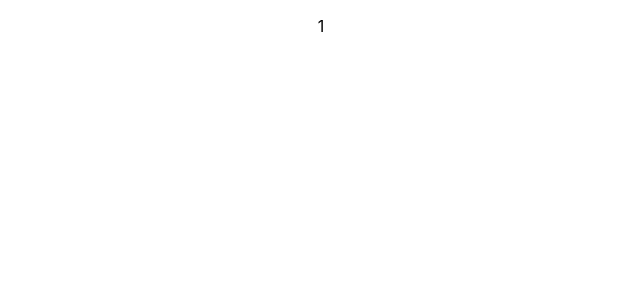
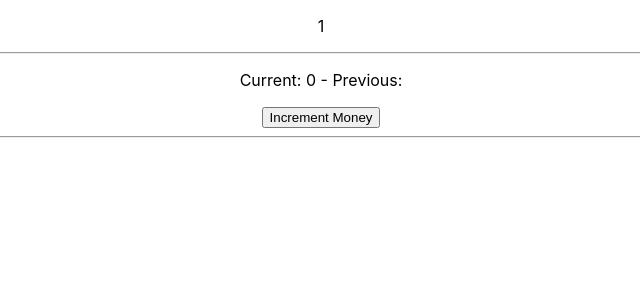
Before and after one commit to hongphuc5497/react-awesome-hooks, a React (Create React App) app: page / in a window 1280 px wide. Shown: the top 300 px of the page, without its empty margins (319-959 px from the left). Built offline with nearby package versions, Linux system fonts and the light colour scheme.

Commit message:
usePrevious

```diff
--- a/src/App.js
+++ b/src/App.js
@@ -1,12 +1,18 @@
 import React from 'react';
 import './App.css';
 
-import { TimerFiveSeconds } from './components';
+import { TimerFiveSeconds, MoneyCount } from './components';
 
 function App() {
   return (
     <div className="App">
       <TimerFiveSeconds />
+      <hr/>
+
+      <MoneyCount />
+      <hr />
+
+
     </div>
   );
 }
--- /dev/null
+++ b/src/components/MoneyCount/index.jsx
@@ -0,0 +1,16 @@
+import React, { useState } from 'react';
+import usePrevious from '../../hooks/usePrevious';
+
+const MoneyCount = () => {
+  const [value, setValue] = useState(0);
+  const lastValue = usePrevious(value);
+
+  return (
+    <div>
+      <p>Current: {value} - Previous: {lastValue}</p>
+      <button onClick={() => setValue(value + 1)}>Increment Money</button>
+    </div>
+  )
+}
+
+export default MoneyCount;
--- a/src/components/index.js
+++ b/src/components/index.js
@@ -1,3 +1,4 @@
 import TimerFiveSeconds from './TimerFiveSeconds';
+import MoneyCount from './MoneyCount';
 
-export { TimerFiveSeconds }
+export { TimerFiveSeconds, MoneyCount }
--- /dev/null
+++ b/src/hooks/usePrevious.js
@@ -0,0 +1,13 @@
+import { useRef, useEffect } from 'react';
+
+const usePrevious = value => {
+  const ref = useRef();
+
+  useEffect(() => {
+    ref.current= value;
+  })
+
+  return ref.current;
+}
+
+export default usePrevious;
```
